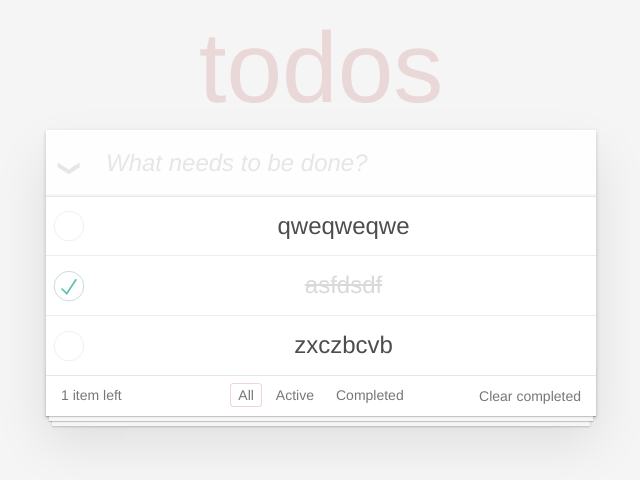
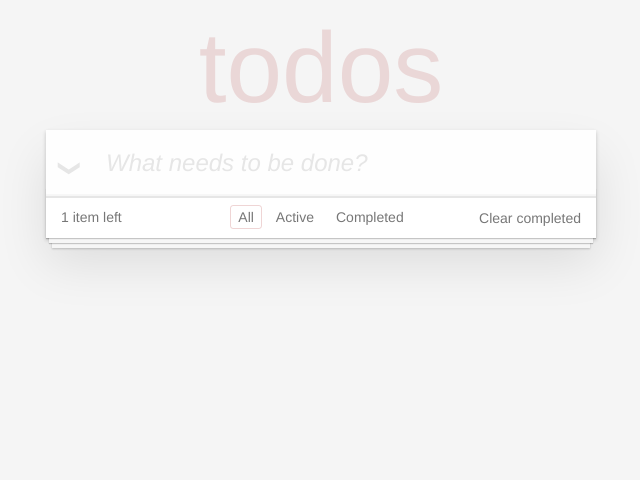
Before and after one commit to mate-academy/fs_on_dec18-todo-app, a React (Create React App) app: page / in a window 1280 px wide. Shown: the top 480 px of the page, without its empty margins (319-959 px from the left). Built offline with nearby package versions, Linux system fonts and the light colour scheme.

Commit message:
Add item was implemented

```diff
--- a/src/App.js
+++ b/src/App.js
@@ -19,14 +19,11 @@ const ToDo = ({ id, done, text, onChange, onDelete }) => (
 
 class ToDoList extends React.Component {
   state = {
-    items: [
-      { text: 'qweqweqwe', done: false, id: 1 },
-      { text: 'asfdsdf', done: true, id: 2 },
-      { text: 'zxczbcvb', done: false, id: 3 },
-    ],
+    items: [],
+    newItemText: ''
   };
 
-  onChange = (item) => {
+  handleChange = (item) => {
     this.setState(({ items }) => {
       const index = items.indexOf(item);
       const newItems = [...items];
@@ -41,7 +38,7 @@ class ToDoList extends React.Component {
     })
   };
 
-  onDelete = (item) => {
+  handleDelete = (item) => {
     this.setState(({items}) => {
       return {
         items: items.filter(current => current !== item),
@@ -49,13 +46,50 @@ class ToDoList extends React.Component {
     })
   };
 
+  addItem = (text) => {
+    this.setState(({items}) => {
+      const newItem = {
+        id: `${+new Date()}`,
+        done: false,
+        text,
+      };
+
+      return {
+        items: [...items, newItem],
+        newItemText: '',
+      };
+    });
+  };
+
+  handleFormSubmit = (event) => {
+    event.preventDefault();
+
+    this.addItem(this.state.newItemText);
+  };
+
+  handleNewItemTextChange = (event) => {
+    this.setState({
+      newItemText: event.target.value,
+    });
+  };
+
+
   render() {
     return (
       <section className="todoapp">
         <header className="header">
           <h1>todos</h1>
-          <input className="new-todo" placeholder="What needs to be done?" autoFocus="" />
+          <form onSubmit={this.handleFormSubmit}>
+            <input
+              className="new-todo"
+              placeholder="What needs to be done?"
+              autoFocus=""
+              value={this.state.newItemText}
+              onChange={this.handleNewItemTextChange}
+            />
+          </form>
         </header>
+
         <section className="main">
           <input id="toggle-all" className="toggle-all" type="checkbox" />
             <label htmlFor="toggle-all">Mark all as complete</label>
@@ -66,8 +100,8 @@ class ToDoList extends React.Component {
                   id={item.id}
                   text={item.text}
                   done={item.done}
-                  onChange={() => this.onChange(item)}
-                  onDelete={() => this.onDelete(item)}
+                  onChange={() => this.handleChange(item)}
+                  onDelete={() => this.handleDelete(item)}
                 />
               ))}
             </ul>
```
